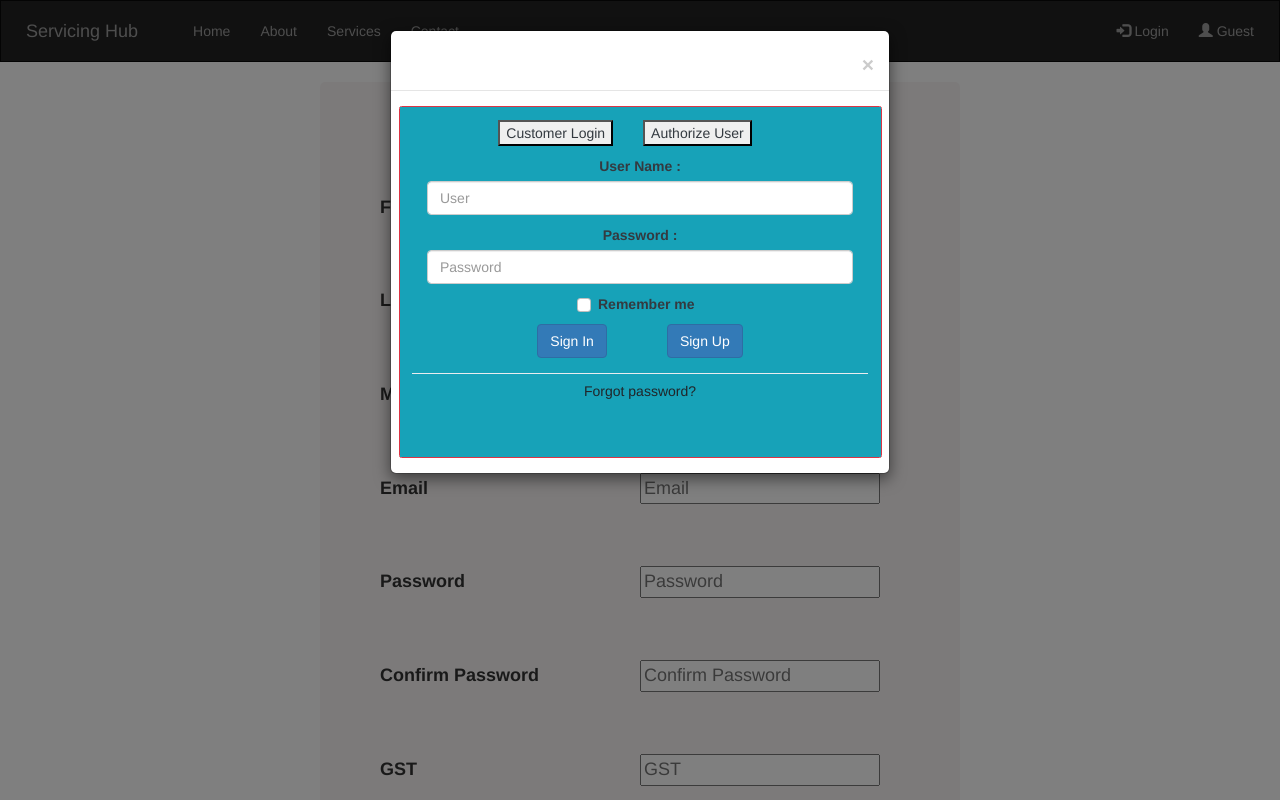
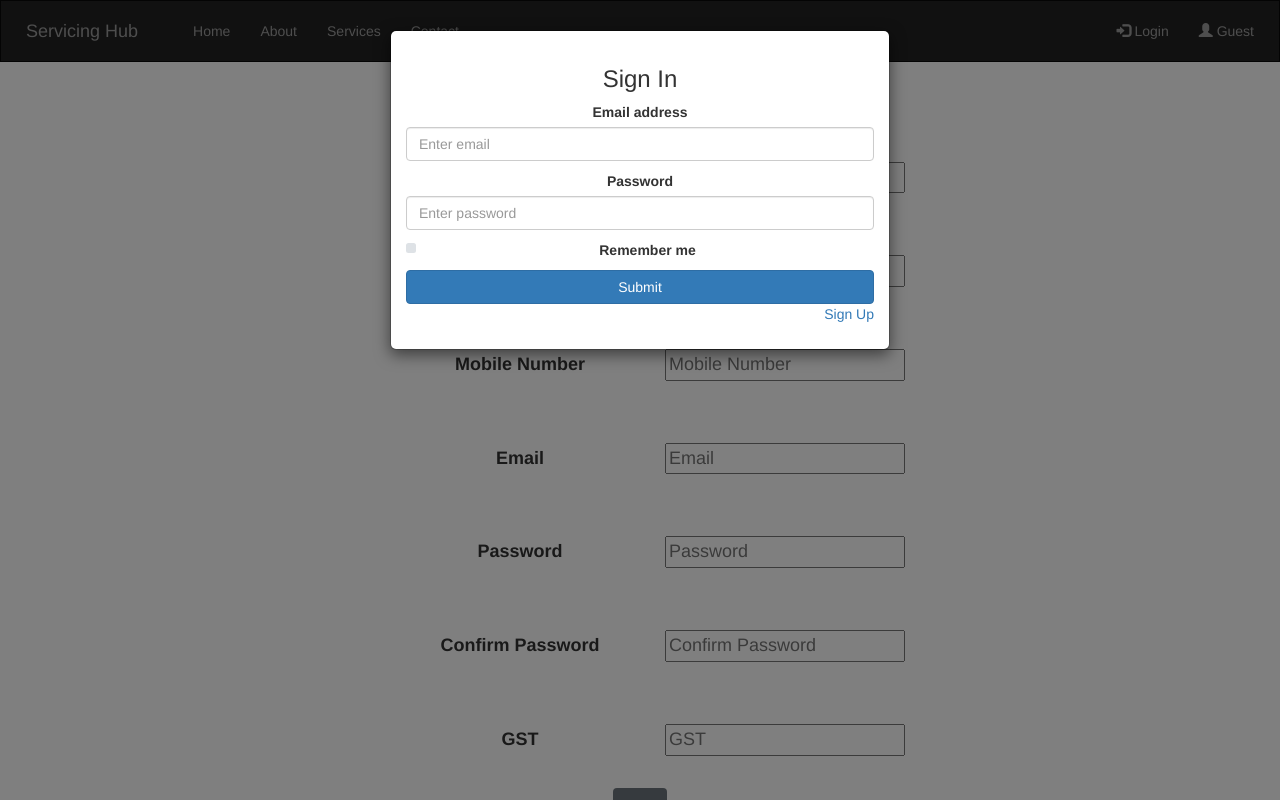
Before and after one commit to kadampratikengg/2, a React (Create React App) app in the folder Client/: page /Signupform in a window 1280 px wide. Both pictures are taken after a click on the link "Login". Shown: the top 800 px of the page. Built offline with nearby package versions, Linux system fonts and the light colour scheme.

Commit message:
form create

```diff
--- a/Client/public/Sign In.html
+++ /dev/null
@@ -1,7 +0,0 @@
-<!doctype html>
-<html lang="en">
-  <head>
-    <!-- Bootstrap CSS -->
-    <link href="https://cdn.jsdelivr.net/npm/bootstrap@5.1.3/dist/css/bootstrap.min.css" rel="stylesheet" integrity="sha384-1BmE4kWBq78iYhFldvKuhfTAU6auU8tT94WrHftjDbrCEXSU1oBoqyl2QvZ6jIW3" crossorigin="anonymous">
-    <title>Sign In</title>
-  </head>
--- a/Client/public/Sign Up.html
+++ /dev/null
@@ -1,61 +0,0 @@
-<!doctype html>
-<html lang="en">
-  <head>
-    <!-- Bootstrap CSS -->
-    <link href="https://cdn.jsdelivr.net/npm/bootstrap@5.1.3/dist/css/bootstrap.min.css" rel="stylesheet" integrity="sha384-1BmE4kWBq78iYhFldvKuhfTAU6auU8tT94WrHftjDbrCEXSU1oBoqyl2QvZ6jIW3" crossorigin="anonymous">
-    <title>Sign Up</title>
-    function Scene() {
-      const forceUpdates = {};
-      const partStates = {
-        left: {},
-        right: {},
-        title: {},
-      };
-      function closeOverThisComponent(part, C) {
-        class WrappedComponent extends Component {
-          constructor(...args) {
-            super(...args);
-            forceUpdates[part] = this.forceUpdate.bind(this); // Force update
-          }
-          componentWillUnmount() {
-            delete forceUpdates[part];
-          }
-          render() {
-            const props = {
-              ...this.props,
-              ...partStates[part],
-           };
-            return (
-              <C {...props} />
-            );
-          }
-        }
-        return WrappedComponent;
-      }
-      function setPartState(p, payload) {
-        partStates[p] = {
-          ...partStates[p],
-          ...payload,
-        };
-        forceUpdates[p] && forceUpdates[p]();
-      }
-      const title = closeOverThisComponent('title', DummyNavBarComponent);
-      const right = closeOverThisComponent('right', DummyNavBarComponent);
-      const center = closeOverThisComponent('center', DummyNavBarComponent);
-      return {
-        left: {
-          Component: left,
-          setState: setPartState.bind(undefined, 'left'),
-        },
-        right: {
-          Component: right,
-          setState: setPartState.bind(undefined, 'right'),
-        },
-        title: {
-          Component: title,
-          setState: setPartState.bind(undefined, 'title'),
-        },
-      };
-    }
-
-  </head>
--- a/Client/src/Components/Card.js
+++ b/Client/src/Components/Card.js
@@ -1,43 +1,87 @@
-import React from 'react'
-import { useNavigate } from 'react-router-dom'
-import Signup from './Signupform'
-function Card() {
-  const navigate = useNavigate()
+import React, { Component } from "react";
+
+export default class Login extends Component {
+  constructor(props) {
+    super(props);
+    this.state = {
+      email: "",
+      password: "",
+    };
+    this.handleSubmit = this.handleSubmit.bind(this);
+  }
+  handleSubmit(e) {
+    e.preventDefault();
+    const { email, password } = this.state;
+    console.log(email, password);
+    fetch("http://localhost:5000/login-user", {
+      method: "POST",
+      crossDomain: true,
+      headers: {
+        "Content-Type": "application/json",
+        Accept: "application/json",
+        "Access-Control-Allow-Origin": "*",
+      },
+      body: JSON.stringify({
+        email,
+        password,
+      }),
+    })
+      .then((res) => res.json())
+      .then((data) => {
+        console.log(data, "userRegister");
+        if (data.status == "ok") {
+          alert("login successful");
+          window.localStorage.setItem("token", data.data);
+          window.location.href = "./userDetails";
+        }
+      });
+  }
+  render() {
     return (
-    <div className="row">
-      <div className="">
-        <div className="card border border-danger">
-          <div className="card-body bg-info text-dark bg-opacity-25" style={{height: "350px"}}>
-          <button type="button" className="open me-5">Customer Login</button>
-          <button type="button" className="open me-5">Authorize User</button>
-            <form className="px-4 py-3">
+      <form onSubmit={this.handleSubmit}>
+        <h3>Sign In</h3>
+
         <div className="mb-3">
-                  <label htmlFor="exampleDropdownFormEmail1" className="form-label">User Name :</label>
-                  <input type="email" className="form-control" id="exampleDropdownFormEmail1" placeholder="User"/>
+          <label>Email address</label>
+          <input
+            type="email"
+            className="form-control"
+            placeholder="Enter email"
+            onChange={(e) => this.setState({ email: e.target.value })}
+          />
         </div>
+
         <div className="mb-3">
-                  <label htmlFor="exampleDropdownFormPassword1" className="form-label">Password :</label>
-                  <input type="password" className="form-control" id="exampleDropdownFormPassword1" placeholder="Password"/>
+          <label>Password</label>
+          <input
+            type="password"
+            className="form-control"
+            placeholder="Enter password"
+            onChange={(e) => this.setState({ password: e.target.value })}
+          />
         </div>
+
         <div className="mb-3">
-                <div className="form-check">
-                  <input type="checkbox" className="form-check-input" id="dropdownCheck"/>
-                  <label className="form-check-label"  htmlFor="dropdownCheck">
+          <div className="custom-control custom-checkbox">
+            <input
+              type="checkbox"
+              className="custom-control-input"
+              id="customCheck1"
+            />
+            <label className="custom-control-label" htmlFor="customCheck1">
               Remember me
             </label>
           </div>
         </div>
-              <button type="submit" className="btn btn-primary me-5">Sign In</button>
-              <button  className="btn btn-primary ms-5" onClick={()=>navigate("/Signupform")}>Sign Up</button>
-
+        <div className="d-grid">
+          <button type="submit" className="btn btn-primary">
+            Submit
+          </button>
+        </div>
+        <p className="forgot-password text-right">
+          <a href="/Signupform">Sign Up</a>
+        </p>
       </form>
-            <div className="dropdown-divider"></div>
-            <a className="dropdown-item" href="#">Forgot password?</a>
-
-          </div>
-        </div>
-      </div>
-    </div>
-  )
+    );
   }
-export default Card
+}
--- a/Client/src/Components/Navigation.js
+++ b/Client/src/Components/Navigation.js
@@ -29,18 +29,10 @@ function Navigation() {
                     </form> */}
 
                     <ul className="nav navbar-nav navbar-right d-inline ">
-                        <li><a href="#" data-toggle="modal" data-target="#exampleModal">
-                            <span className="glyphicon   glyphicon-log-in" ></span> Login
-                        </a>
-                        </li>
+                        <li><a href="#" data-toggle="modal" data-target="#exampleModal"><span className="glyphicon   glyphicon-log-in" ></span> Login </a></li>
                         <div className="modal fade" id="exampleModal" tabIndex="-1" role="dialog" aria-labelledby="exampleModalLabel" aria-hidden="true">
                             <div className="modal-dialog" role="document">
                                 <div className="modal-content">
-                                    <div className="modal-header">
-                                        <button type="button" className="close" data-dismiss="modal" aria-label="Close">
-                                            <span aria-hidden="true">&times;</span>
-                                        </button>
-                                    </div>
                                     <div className="modal-body">
                                         <Card />
                                     </div>
@@ -53,9 +45,6 @@ function Navigation() {
                         <div className="modal fade" id="exampleModal2" tabIndex="-1" role="dialog" aria-labelledby="exampleModalLabel" aria-hidden="true">
                             <div className="modal-dialog" role="document">
                                 <div className="modal-content">
-                                    <div className="modal-header">
-
-                                    </div>
                                     <div className="modal-body">
                                         <Card1 />
                                     </div>
--- a/Client/src/index.css
+++ b/Client/src/index.css
@@ -1,11 +1,11 @@
 body {
-  margin: 0;
+
   font-family: -apple-system, BlinkMacSystemFont, 'Segoe UI', 'Roboto', 'Oxygen',
     'Ubuntu', 'Cantarell', 'Fira Sans', 'Droid Sans', 'Helvetica Neue',
     sans-serif;
   -webkit-font-smoothing: antialiased;
   -moz-osx-font-smoothing: grayscale;
-  background-color: #977e7e;
+
 }
 
 code {
--- a/Client/src/style.css
+++ b/Client/src/style.css
@@ -1,15 +1,11 @@
 .form{
-    background-color: rgba(105, 45, 45, 0.048);
+
     border-radius: 5px;
     width: 50%;
     margin: 20px auto;
 
 }
 
-.form-body{
-    text-align: left;
-    padding: 30px;
-}
 
 .form-body > *{
     padding: 30px;
```
Lines whose indentation alone changed are shown as unchanged.
